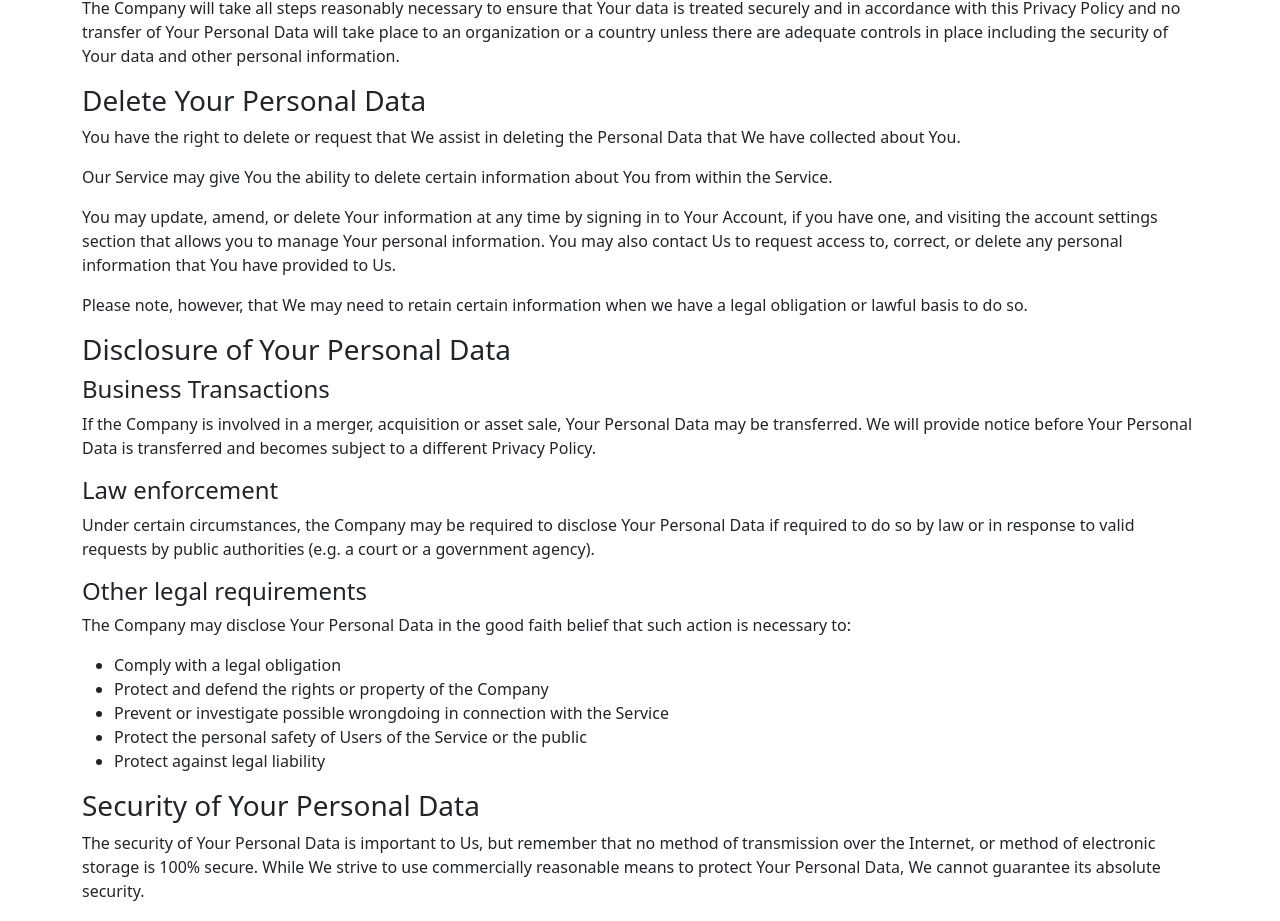
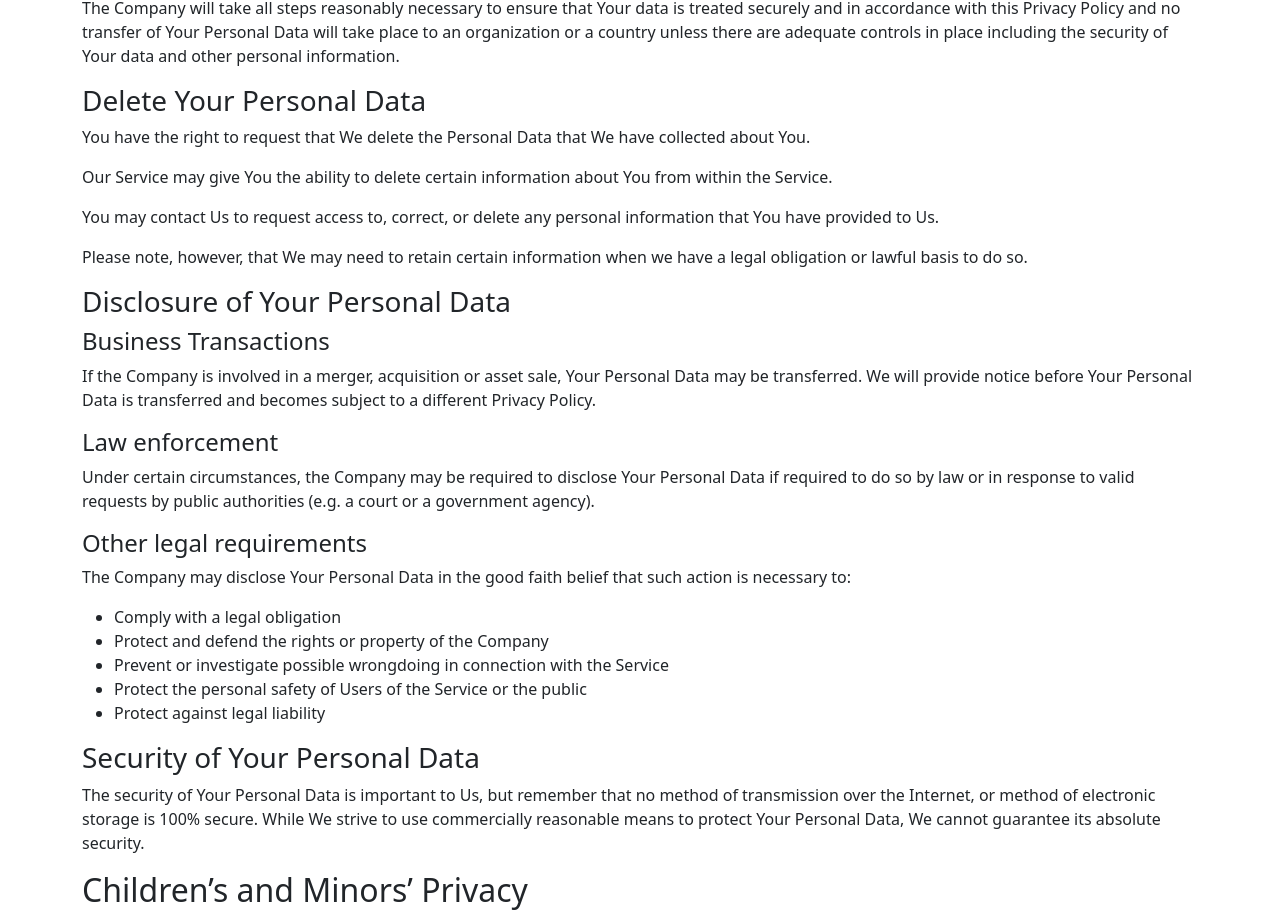
Before and after one commit to DevelopmentHawkeye/teamwhistle-website, an Angular app: page /privacy in a window 1280 px wide. Shown: the part 5460-6381 px from the top of the page. Built offline with nearby package versions, Linux system fonts and the light colour scheme.

Commit message:
Final touches for now

```diff
--- a/src/app/home/home.component.html
+++ b/src/app/home/home.component.html
@@ -1,7 +1,7 @@
 <div class="row">
     <div class="col-6">
         <h1>Ensure your match goes perfectly with the help of TeamWhistle</h1>
-        <button class="btn btn-primary">Learn more</button>
+        <!-- <button class="btn btn-primary">Learn more</button> -->
     </div>
     <div class="col-6">
 
--- a/src/app/privacy/privacy.component.html
+++ b/src/app/privacy/privacy.component.html
@@ -243,9 +243,9 @@ advertising, or marketing purposes.
 <p>Your consent to this Privacy Policy followed by Your submission of such information represents Your agreement to that transfer.</p>
 <p>The Company will take all steps reasonably necessary to ensure that Your data is treated securely and in accordance with this Privacy Policy and no transfer of Your Personal Data will take place to an organization or a country unless there are adequate controls in place including the security of Your data and other personal information.</p>
 <h3>Delete Your Personal Data</h3>
-<p>You have the right to delete or request that We assist in deleting the Personal Data that We have collected about You.</p>
+<p>You have the right to request that We delete the Personal Data that We have collected about You.</p>
 <p>Our Service may give You the ability to delete certain information about You from within the Service.</p>
-<p>You may update, amend, or delete Your information at any time by signing in to Your Account, if you have one, and visiting the account settings section that allows you to manage Your personal information. You may also contact Us to request access to, correct, or delete any personal information that You have provided to Us.</p>
+<p>You may contact Us to request access to, correct, or delete any personal information that You have provided to Us.</p>
 <p>Please note, however, that We may need to retain certain information when we have a legal obligation or lawful basis to do so.</p>
 <h3>Disclosure of Your Personal Data</h3>
 <h4>Business Transactions</h4>
```
Also changed, not shown: 1 other file (tests, documents, lock files or other folders).
